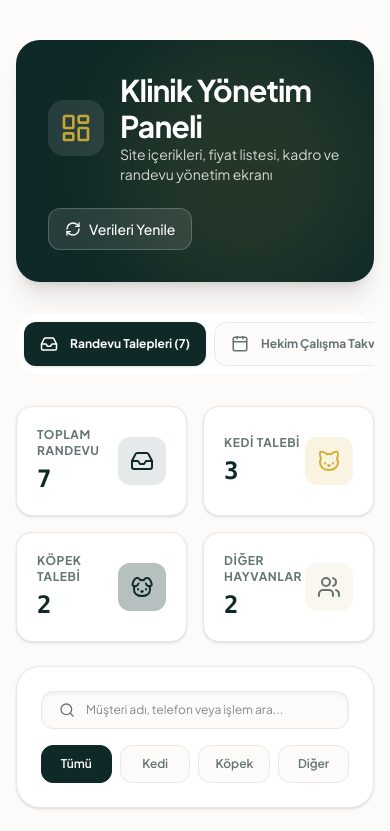
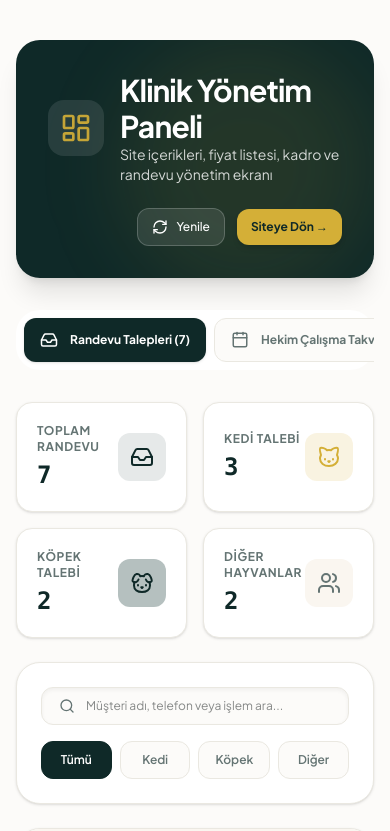
Before and after one commit to cooderhasan/vet, a Next.js app: page /admin in a window 390 px wide. Shown: the top 831 px of the page. Built offline with nearby package versions, Linux system fonts and the light colour scheme.

Commit message:
fix: add back to home links in admin and doctor portals for mobile users

```diff
--- a/src/app/admin/page.tsx
+++ b/src/app/admin/page.tsx
@@ -708,14 +708,22 @@ export default function AdminDashboard() {
               <p className="text-white/80 text-sm">Site içerikleri, fiyat listesi, kadro ve randevu yönetim ekranı</p>
             </div>
           </div>
-          <button
-            onClick={fetchData}
-            disabled={loading}
-            className="bg-white/10 hover:bg-white/20 text-white border border-white/20 px-4 py-2.5 rounded-xl font-medium text-sm flex items-center gap-2 transition-all disabled:opacity-50 relative z-10 active:scale-95"
-          >
-            <RefreshCw className={`w-4 h-4 ${loading ? 'animate-spin' : ''}`} />
-            <span>Verileri Yenile</span>
-          </button>
+          <div className="flex flex-row items-center gap-3 relative z-10 w-full md:w-auto justify-end">
+            <button
+              onClick={fetchData}
+              disabled={loading}
+              className="bg-white/10 hover:bg-white/20 text-white border border-white/20 px-3.5 py-2.5 rounded-xl font-medium text-xs sm:text-sm flex items-center gap-2 transition-all disabled:opacity-50 active:scale-95"
+            >
+              <RefreshCw className={`w-4 h-4 ${loading ? 'animate-spin' : ''}`} />
+              <span>Yenile</span>
+            </button>
+            <Link
+              href="/"
+              className="bg-accent hover:bg-accent/90 text-primary px-3.5 py-2.5 rounded-xl font-bold text-xs sm:text-sm flex items-center gap-1.5 transition-all active:scale-95 shadow-md"
+            >
+              <span>Siteye Dön →</span>
+            </Link>
+          </div>
         </div>
 
         {/* Status Toast Notifications */}
--- a/src/app/doktor/page.tsx
+++ b/src/app/doktor/page.tsx
@@ -1,6 +1,7 @@
 "use client";
 
 import React, { useState, useEffect } from "react";
+import Link from "next/link";
 import {
   Calendar,
   Search,
@@ -145,6 +146,12 @@ export default function DoctorPortal() {
             <p className="text-muted text-base max-w-md mx-auto">
               Randevularınızı, çalışma takviminizi ve hasta kayıtlarınızı görüntülemek için isminizi seçin.
             </p>
+            <div className="pt-2">
+              <Link href="/" className="inline-flex items-center gap-1.5 text-xs text-accent hover:underline font-bold">
+                <ArrowLeft className="w-3.5 h-3.5" />
+                <span>Anasayfaya Geri Dön</span>
+              </Link>
+            </div>
           </div>
 
           <div className="grid grid-cols-1 md:grid-cols-3 gap-6 pt-6">
```
